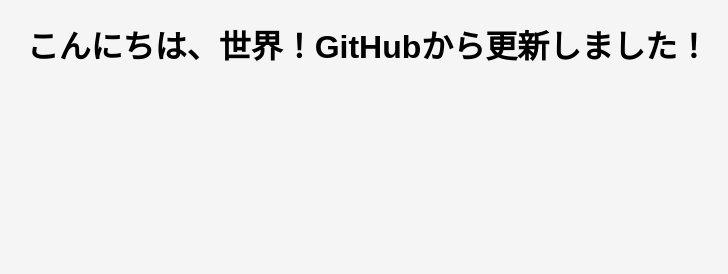
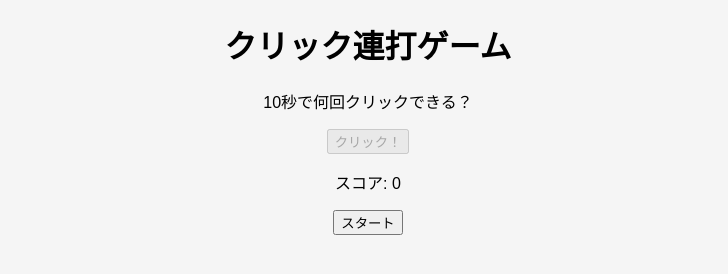
Before and after one commit to t-moriyoshit/my-web-app, a plain HTML site: page index.html in a window 1280 px wide. Shown: the whole page, without its empty margins (272-1000 px from the left). Drawn offline with Linux system fonts and the light colour scheme.

Commit message:
Update index.html

```diff
--- a/index.html
+++ b/index.html
@@ -1,13 +1,17 @@
-<!-- index.html -->
 <!DOCTYPE html>
 <html lang="ja">
 <head>
-  <meta charset="UTF-8" />
-  <title>Hello GitHub</title>
-  <link rel="stylesheet" href="style.css" />
+  <meta charset="UTF-8">
+  <title>クリック連打ゲーム</title>
+  <link rel="stylesheet" href="style.css">
 </head>
 <body>
-  <h1>こんにちは、世界！GitHubから更新しました！</h1>
+  <h1>クリック連打ゲーム</h1>
+  <p id="message">10秒で何回クリックできる？</p>
+  <p><button id="click-button" disabled>クリック！</button></p>
+  <p>スコア: <span id="score">0</span></p>
+  <p><button id="start-button">スタート</button></p>
+
   <script src="script.js"></script>
 </body>
 </html>
```
